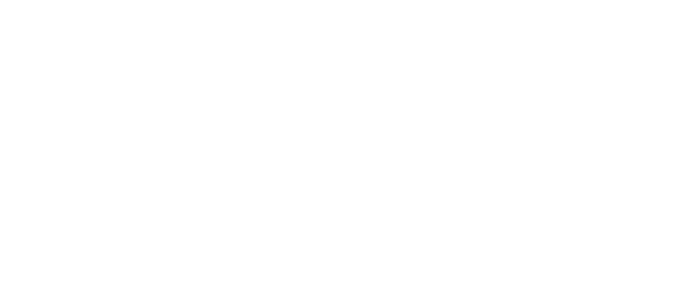
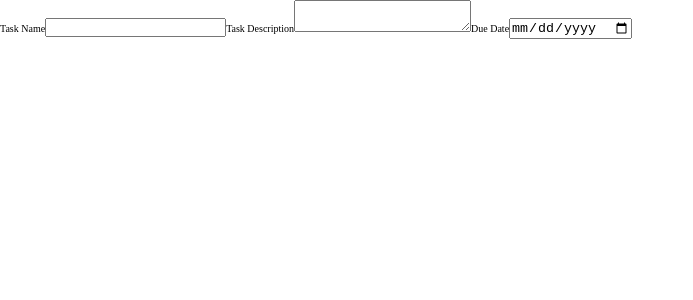
Before and after one commit to arunav999/Merida---Assignment, a React (Vite) app: page / in a window 1280 px wide. Shown: the top 300 px of the page, without its empty margins (0-693 px from the left). Built offline with nearby package versions, Linux system fonts and the light colour scheme; a web font is replaced by a local one.

Commit message:
addded an input comp for scss

```diff
--- a/src/App.jsx
+++ b/src/App.jsx
@@ -1,9 +1,22 @@
 import React from "react";
+import Input from "./components/Input";
 
 export default function App() {
   return (
     <>
-
+      <main>
+        <div className="input-container">
+          <Input type="text" id="name">
+            Task Name
+          </Input>
+          <Input textarea id="description">
+            Task Description
+          </Input>
+          <Input type="date" id="dueDate">
+            Due Date
+          </Input>
+        </div>
+      </main>
     </>
   );
 }
--- a/src/components/Input.jsx
+++ b/src/components/Input.jsx
@@ -0,0 +1,16 @@
+import React from "react";
+
+function Input({ children, textarea, id, ...props }) {
+  return (
+    <>
+      <label htmlFor={id}>{children}</label>
+      {!textarea ? (
+        <input id={id} {...props} />
+      ) : (
+        <textarea id={id} {...props}></textarea>
+      )}
+    </>
+  );
+}
+
+export default Input;
--- a/src/styles/components/_index.scss
+++ b/src/styles/components/_index.scss
@@ -1 +1,2 @@
 @forward "button";
+@forward "input";
```
Also changed, not shown: src/styles/components/_input.scss (added).
